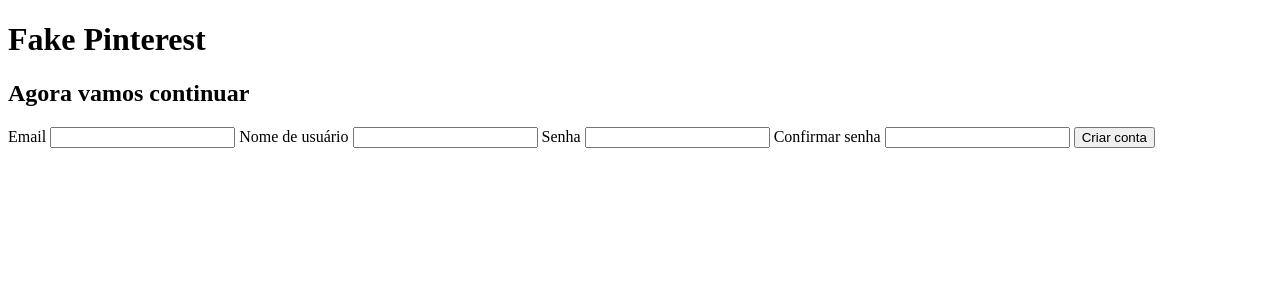
After one commit to davidmarques164/Flask-FullStack, a Flask app: page /criar_conta in a window 1280 px wide. The commit adds this page. Shown: the top 300 px of the page. Run offline with Flask 3, Linux system fonts and the light colour scheme.

Commit message:
feat: adicionar formulários de login e criação de conta com validação de campos

```diff
--- a/fakepinterest/forms.py
+++ b/fakepinterest/forms.py
@@ -7,7 +7,7 @@ from fakepinterest.models import Usuario
 class FormLogin(FlaskForm):
     email = StringField("Email", validators=[DataRequired(), Email()])
     senha = PasswordField("Senha", validators=[DataRequired(), Length(min=6, max=20)])
-    botao_confimacao = SubmitField("Fazer login")
+    botao_confirmacao = SubmitField("Fazer login")
 
 
 class FormCriarConta(FlaskForm):
--- a/fakepinterest/routes.py
+++ b/fakepinterest/routes.py
@@ -1,10 +1,22 @@
 from flask import render_template, url_for
 from fakepinterest import app
 from flask_login import current_user, login_required
+from fakepinterest.forms import FormLogin, FormCriarConta
 
-@app.route('/')
+@app.route('/', methods=['GET', 'POST'])
 def homepage():
-    return render_template('homepage.html')
+    formlogin = FormLogin()
+    return render_template('homepage.html', form=formlogin)
+
+@app.route('/criar_conta', methods=['GET', 'POST'])
+def criar_conta():
+    formcriarconta = FormCriarConta()
+    return render_template('criar_conta.html', form=formcriarconta)
+
+@app.route('/login')
+def login():
+    formlogin = FormLogin()
+    return render_template('login.html', form=formlogin)
 
 @app.route('/perfil/<usuario>')
 @login_required
--- /dev/null
+++ b/fakepinterest/templates/criar_conta.html
@@ -0,0 +1,30 @@
+{% extends "homepage.html" %}
+
+{% block titulo %}
+    Criar Conta - Fake Pinterest
+{% endblock %}
+
+
+
+{% block formulario %}
+
+<form method="POST">
+    {{ form.csrf_token }}
+
+    {{ form.email.label() }}
+    {{ form.email() }}
+
+    {{ form.username.label() }}
+    {{ form.username() }}
+
+    {{ form.senha.label() }}
+    {{ form.senha() }}
+
+    {{ form.confirmar_senha.label() }}
+    {{ form.confirmar_senha() }}
+
+    {{ form.botao_confirmacao() }}
+
+</form>
+
+{% endblock %}
--- a/fakepinterest/templates/homepage.html
+++ b/fakepinterest/templates/homepage.html
@@ -1,13 +1,30 @@
-<!DOCTYPE html>
+<!doctype html>
 <html lang="en">
-<head>
-    <meta charset="UTF-8">
-    <meta name="viewport" content="width=device-width, initial-scale=1.0">
+  <head>
+    <meta charset="UTF-8" />
+    <meta name="viewport" content="width=device-width, initial-scale=1.0" />
     <title>Fake Pinterest</title>
-</head>
-<body>
+  </head>
+  {% block body %}
+  <body>
     <h1>Fake Pinterest</h1>
-    <h2> Agora vamos continuar </h2>
-    <a href="{{ url_for('perfil', usuario='john_doe') }}">Ver Perfil</a>
-</body>
+
+    <h2>Agora vamos continuar</h2>
+
+    {% block formulario %}
+    <form method="POST" action="{{ url_for('login') }}">
+      {{form.csrf_token}}
+
+      {{ form.email.label() }}
+      {{ form.email() }}
+
+      {{ form.senha.label() }}
+      {{ form.senha() }}
+
+      {{form.botao_confirmacao()}}
+
+    </form>
+    {% endblock %}
+  </body>
+  {% endblock %}
 </html>
```
